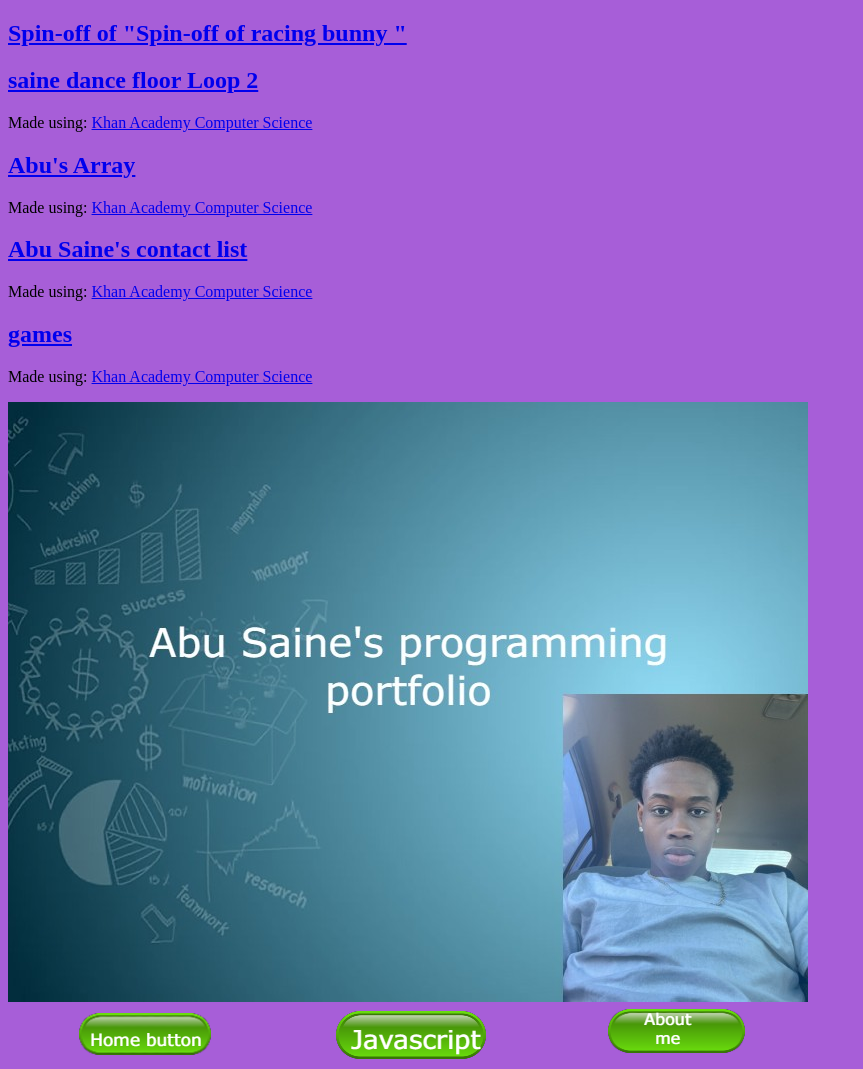
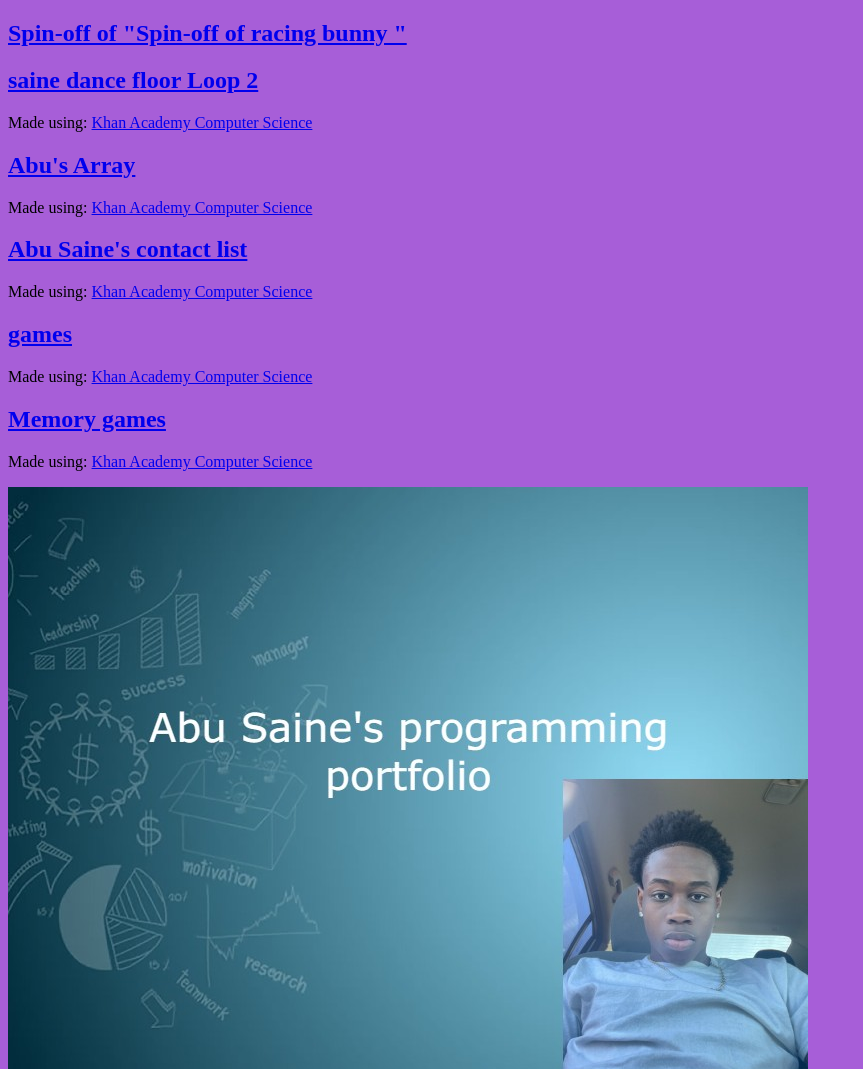
Before and after one commit to Abusaine/AbuSaine.github.io, a plain HTML site: page Javareal.html in a window 1280 px wide. Shown: the top 1069 px of the page, without its empty margins (0-863 px from the left). Drawn offline with Linux system fonts and the light colour scheme; a script that the page names is missing.

Commit message:
Add files via upload

```diff
--- a/Javareal.html
+++ b/Javareal.html
@@ -12,6 +12,7 @@
     <h2><a href="https://www.khanacademy.org/computer-programming/abus-array/4777635783426048">Abu's Array</a></h2><script src="https://www.khanacademy.org/computer-programming/abus-array/4777635783426048/embed.js?editor=no&buttons=no&author=no&embed=yes"></script><p>Made using: <a href="http://www.khanacademy.org/computer-programming">Khan Academy Computer Science</a></p></h2>
     <h2><a href="https://www.khanacademy.org/computer-programming/abu-saines-contact-list/4666835873873920">Abu Saine's contact list</a></h2><script src="https://www.khanacademy.org/computer-programming/abu-saines-contact-list/4666835873873920/embed.js?editor=no&buttons=no&author=no&embed=yes"></script><p>Made using: <a href="http://www.khanacademy.org/computer-programming">Khan Academy Computer Science</a></p>
     <h2><a href="https://www.khanacademy.org/computer-programming/games/6485175651057664">games</a></h2><script src="https://www.khanacademy.org/computer-programming/games/6485175651057664/embed.js?editor=no&buttons=no&author=no&embed=yes"></script><p>Made using: <a href="http://www.khanacademy.org/computer-programming">Khan Academy Computer Science</a></p>
+    <h2><a href="https://www.khanacademy.org/computer-programming/memory-games/5926932915077120">Memory games</a></h2><script src="https://www.khanacademy.org/computer-programming/memory-games/5926932915077120/embed.js?editor=no&buttons=no&author=no&embed=yes"></script><p>Made using: <a href="http://www.khanacademy.org/computer-programming">Khan Academy Computer Science</a></p>
 
     <img src="real guy picture banner.jpg">
     <table width="800px"
```
